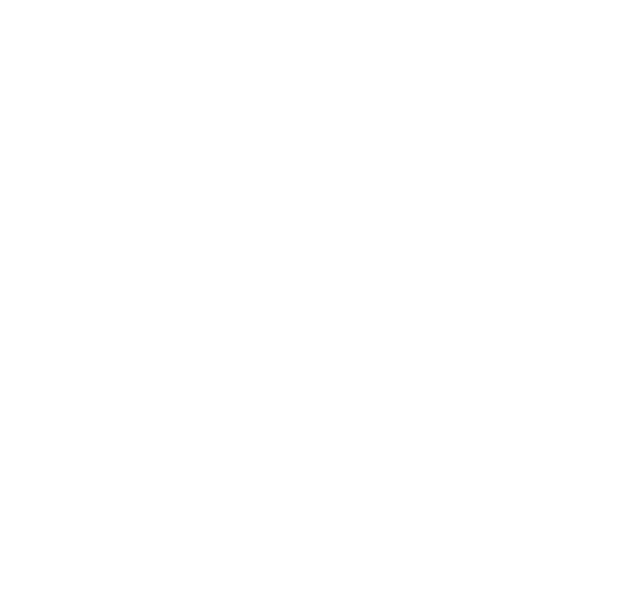
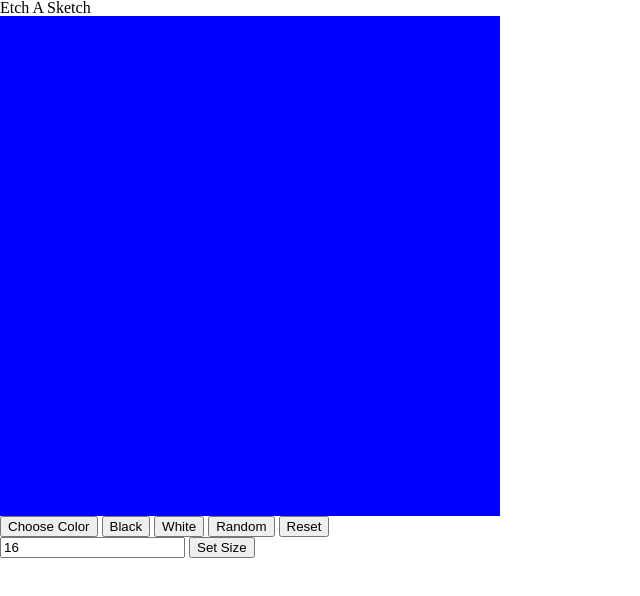
Before and after one commit to Julian-Hart/Etch-A-Sketch, a plain HTML site: page index.html in a window 1280 px wide. Shown: the whole page, without its empty margins (0-640 px from the left). Drawn offline with Linux system fonts and the light colour scheme.

Commit message:
created UI with buttons, heading, grid, and user input for grid size.

```diff
--- a/index.html
+++ b/index.html
@@ -6,6 +6,25 @@
     <title>Etch a Sketch</title>
     <link rel="stylesheet" href="reset.css" />
     <link rel="stylesheet" href="styles.css" />
+    <script src="main.js" defer></script>
   </head>
-  <body></body>
+  <body>
+    <div class="flex-container">
+      <div class="title"><h1>Etch A Sketch</h1></div>
+      <div class="content">
+        <div class="board"></div>
+        <div class="buttons">
+          <button>Choose Color</button>
+          <button>Black</button>
+          <button>White</button>
+          <button>Random</button>
+          <button>Reset</button>
+        </div>
+        <div class="input">
+          <input type="text" placeholder="Size of Board" value="16" />
+          <button>Set Size</button>
+        </div>
+      </div>
+    </div>
+  </body>
 </html>
--- a/main.js
+++ b/main.js
@@ -0,0 +1,9 @@
+let board = document.querySelector(".board");
+board.style.gridTemplateColumns = "repeat(16, 1fr)";
+board.style.gridTemplateRows = "repeat(16, 1fr)";
+
+for (let i = 0; i < 256; i++) {
+  let square = document.createElement("div");
+  square.style.backgroundColor = "blue";
+  board.insertAdjacentElement("beforeend", square);
+}
--- a/styles.css
+++ b/styles.css
@@ -0,0 +1,5 @@
+.board {
+  display: grid;
+  width: 500px;
+  height: 500px;
+}
```
